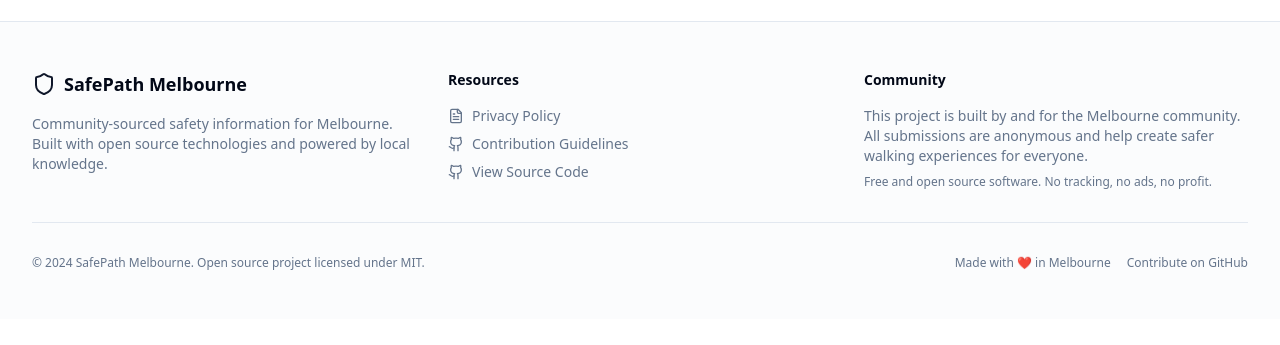
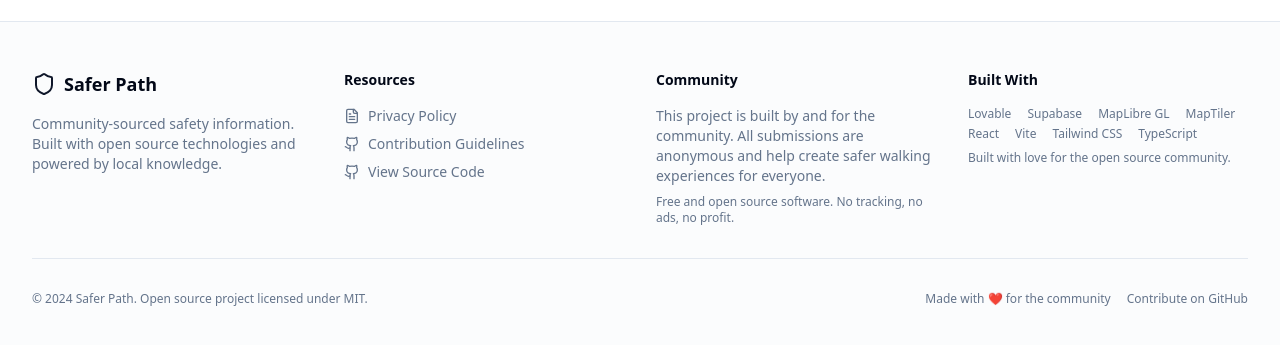
Before and after one commit to sirmews/melbourne-safe-walks-now, a React (Vite) app: page / in a window 1280 px wide. Shown: the part 1592-1937 px from the top of the page. Before the commit the page ends 1911 px from the top, so only its background shows below. Built offline with nearby package versions, Linux system fonts and the light colour scheme; no server answers.

Commit message:
Add attribution for used services
Add attribution for MapTiler, MapBox, and other services in the footer.

```diff
--- a/src/components/layout/Footer.tsx
+++ b/src/components/layout/Footer.tsx
@@ -4,15 +4,15 @@ const Footer = () => {
   return (
     <footer className="bg-muted/30 border-t border-border py-12 px-4 sm:px-6 lg:px-8">
       <div className="max-w-7xl mx-auto">
-        <div className="grid md:grid-cols-3 gap-8">
+        <div className="grid md:grid-cols-4 gap-8">
           {/* Brand Section */}
           <div className="space-y-4">
             <div className="flex items-center gap-2">
               <Shield className="h-6 w-6 text-primary" />
-              <span className="text-lg font-bold text-foreground">SafePath Melbourne</span>
+              <span className="text-lg font-bold text-foreground">Safer Path</span>
             </div>
             <p className="text-sm text-muted-foreground">
-              Community-sourced safety information for Melbourne.
+              Community-sourced safety information.
               Built with open source technologies and powered by local knowledge.
             </p>
           </div>
@@ -56,11 +56,31 @@ const Footer = () => {
             <h3 className="text-sm font-semibold text-foreground">Community</h3>
             <div className="space-y-2">
               <p className="text-sm text-muted-foreground">
-                This project is built by and for the Melbourne community.
+                This project is built by and for the community.
                 All submissions are anonymous and help create safer walking experiences for everyone.
               </p>
               <p className="text-xs text-muted-foreground">
                 Free and open source software. No tracking, no ads, no profit.
+              </p>
+            </div>
+          </div>
+
+          {/* Built With Section */}
+          <div className="space-y-4">
+            <h3 className="text-sm font-semibold text-foreground">Built With</h3>
+            <div className="space-y-2">
+              <div className="flex flex-wrap gap-x-4 gap-y-1 text-xs text-muted-foreground">
+                <span>Lovable</span>
+                <span>Supabase</span>
+                <span>MapLibre GL</span>
+                <span>MapTiler</span>
+                <span>React</span>
+                <span>Vite</span>
+                <span>Tailwind CSS</span>
+                <span>TypeScript</span>
+              </div>
+              <p className="text-xs text-muted-foreground mt-2">
+                Built with love for the open source community.
               </p>
             </div>
           </div>
@@ -69,12 +89,12 @@ const Footer = () => {
         {/* Bottom Bar */}
         <div className="border-t border-border mt-8 pt-8 flex flex-col sm:flex-row justify-between items-center gap-4">
           <p className="text-xs text-muted-foreground">
-            © 2024 SafePath Melbourne. Open source project licensed under MIT.
+            © 2024 Safer Path. Open source project licensed under MIT.
           </p>
           <div className="flex items-center gap-4 text-xs text-muted-foreground">
-            <span>Made with ❤️ in Melbourne</span>
+            <span>Made with ❤️ for the community</span>
             <a
-              href="https://github.com/your-repo/safepath-melbourne"
+              href="https://github.com/your-repo/safer-path"
               target="_blank"
               rel="noopener noreferrer"
               className="hover:text-foreground transition-colors"
```
